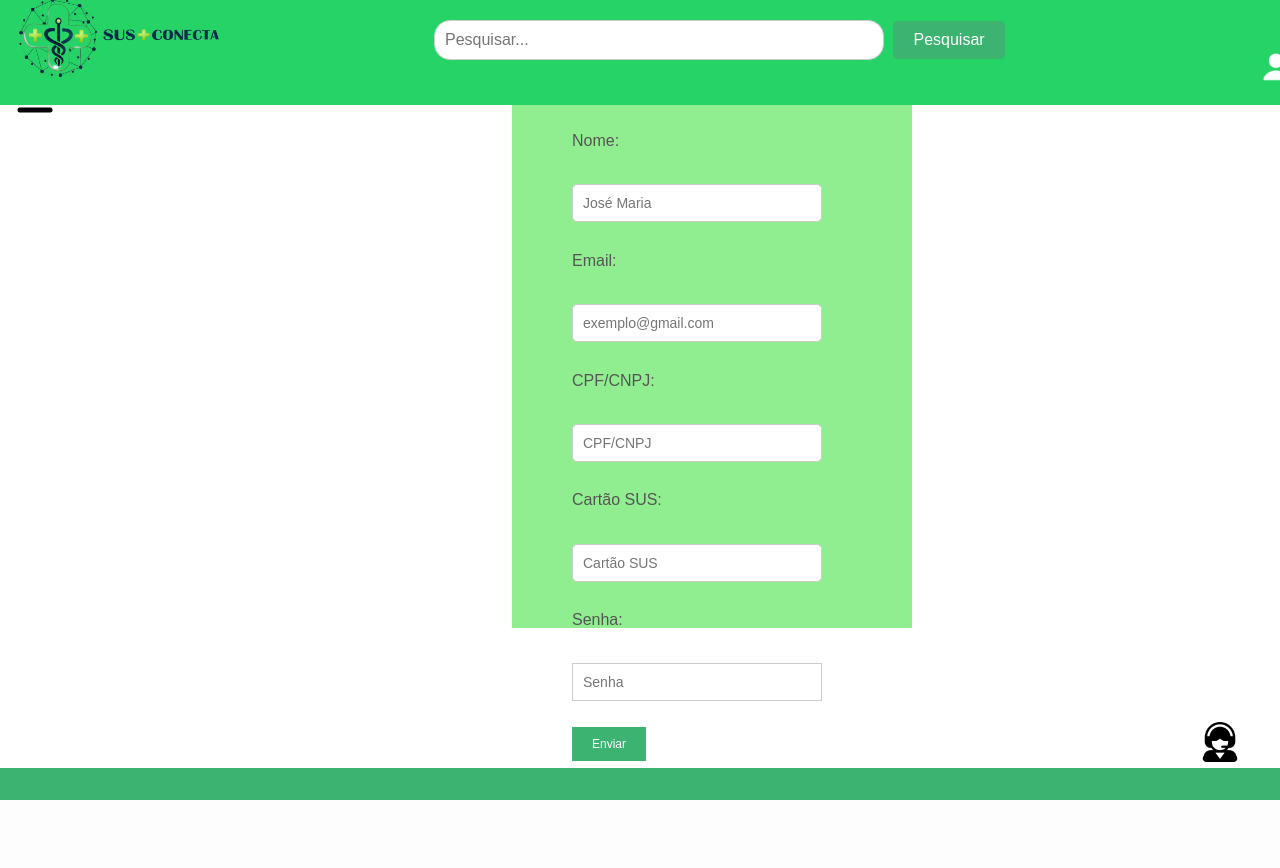
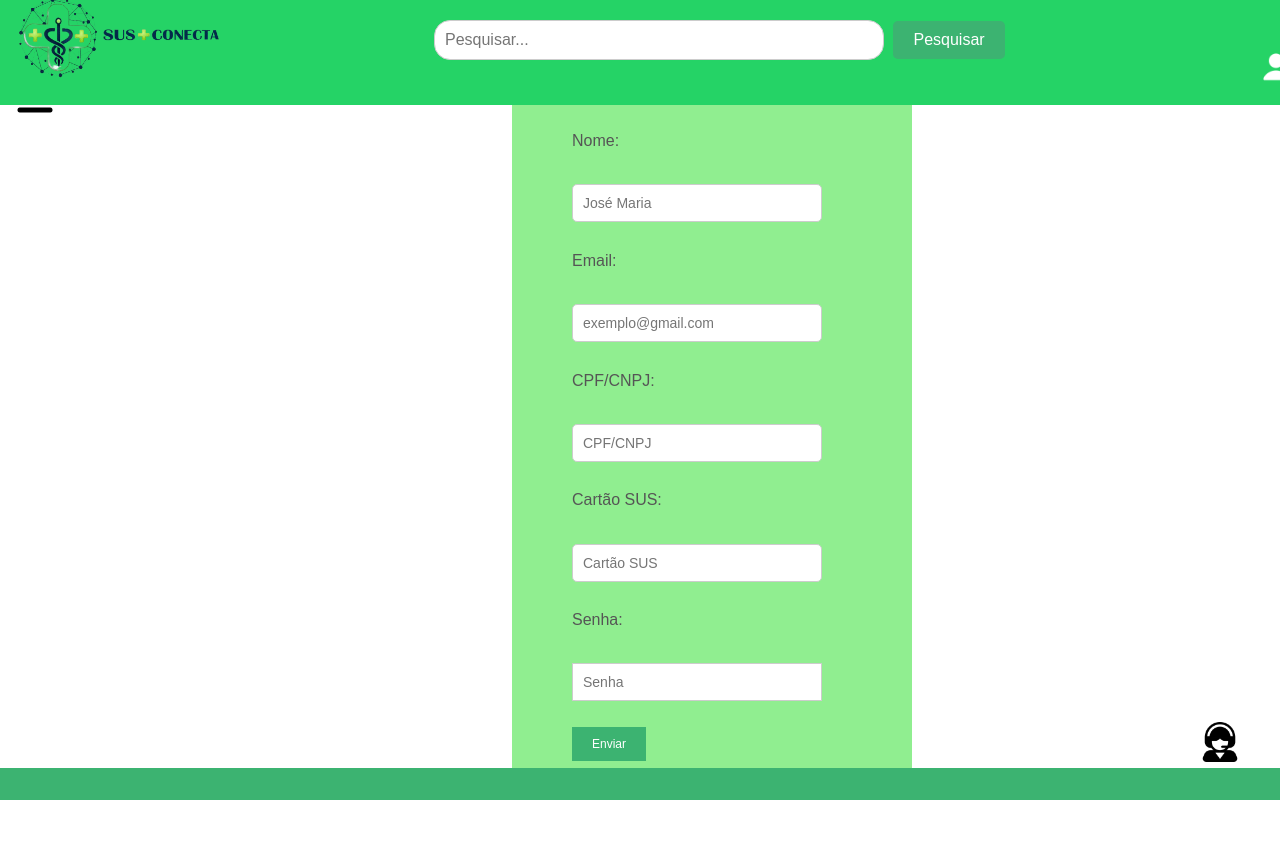
Before and after one commit to library-una-classGQS/-Vaccine-News-Daily, a Flask app: page /inscrever in a window 1280 px wide. Before the commit the page ends 800 px from the top, so only its background shows below. Run offline with Flask 3, Linux system fonts and the light colour scheme.

Commit message:
inscrever
alterações na pagina de inscrever

```diff
--- a/static/css/estilo.css
+++ b/static/css/estilo.css
@@ -467,7 +467,7 @@ cursor: pointer;
   background-color:	#90EE90;
   position: center;
   width: 400px;
-  height: 530px;
+  height: 680px;
   position: relative;
   margin-bottom: -64.5px;
   margin-left: 300px;
--- a/templates/inscrever.html
+++ b/templates/inscrever.html
@@ -31,6 +31,7 @@
         {% endif %}
         {% endwith %}
     </div>
+    <br><br><br><br>
 </main>
 
 {% endblock %}
--- a/vaccine-news.py
+++ b/vaccine-news.py
@@ -95,7 +95,7 @@ def autenticar():
 
 
 @app.route("/forum")
-@login_required
+
 def forum():
     return render_template("forum.html", titulo="Fórum")
 
```
